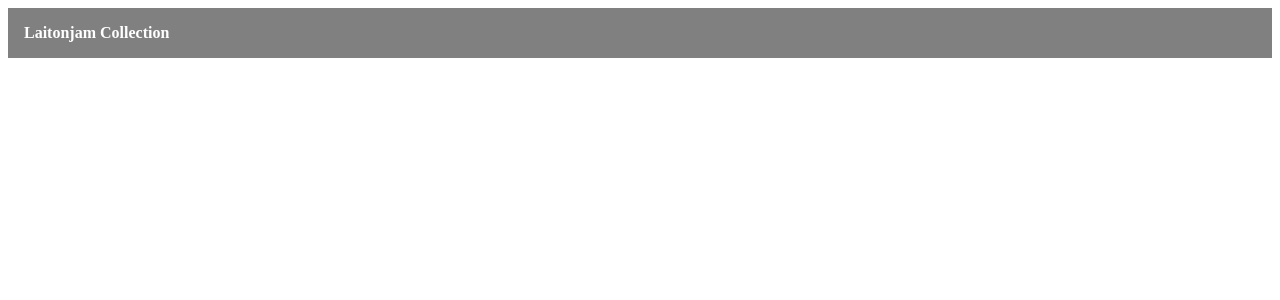
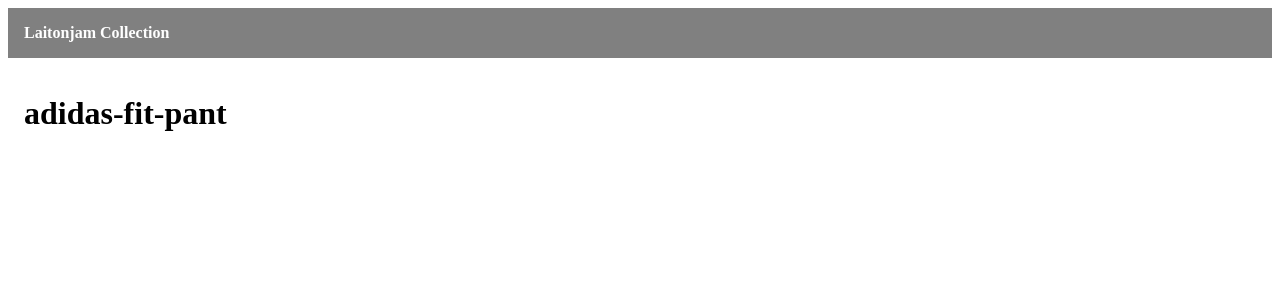
Before and after one commit to Yurembam375/ECOMMECRE-full-including-add-to-cart--buy-and-track-shipment, a React (Vite) app in the folder Frontend/: page /product/adidas-fit-pant in a window 1280 px wide. Shown: the top 300 px of the page. Built offline with nearby package versions, Linux system fonts and the light colour scheme.

Commit message:
Destruct from param

```diff
--- a/Frontend/src/App.jsx
+++ b/Frontend/src/App.jsx
@@ -1,7 +1,8 @@
 import React from "react";
 import { Route, Routes, BrowserRouter } from "react-router-dom";
 import HomeScreen from "./HomeScreen";
-import data from "./Data";
+import ProductScreen from "./screens/ProductScreen";
+
 
 function App() {
   return (
@@ -13,6 +14,7 @@
         <main>
           <Routes>
             <Route path="/" element={<HomeScreen />} />
+            <Route path="/product/:slug" element={<ProductScreen />} />
           </Routes>
 
         </main>
--- /dev/null
+++ b/Frontend/src/screens/ProductScreen.jsx
@@ -0,0 +1,14 @@
+import React from 'react';
+import { useParams } from 'react-router-dom';
+
+function ProductScreen() {
+  const { slug } = useParams(); // Destructure slug from params
+
+  return (
+    <div>
+      <h1>{slug}</h1>
+    </div>
+  );
+}
+
+export default ProductScreen;
```
